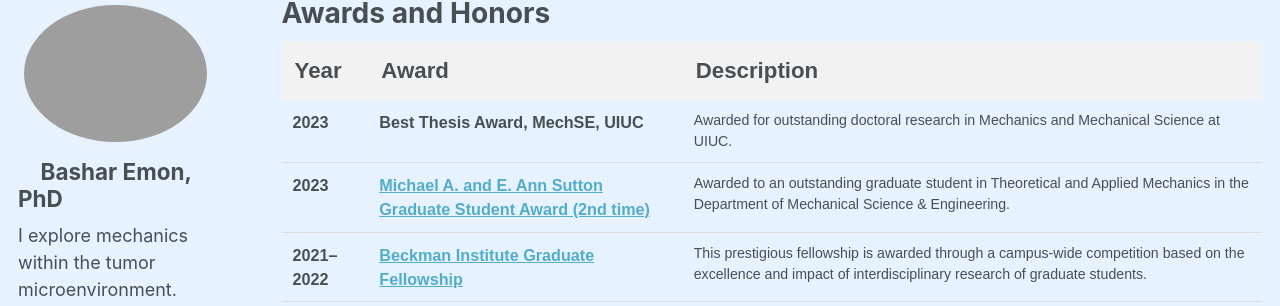
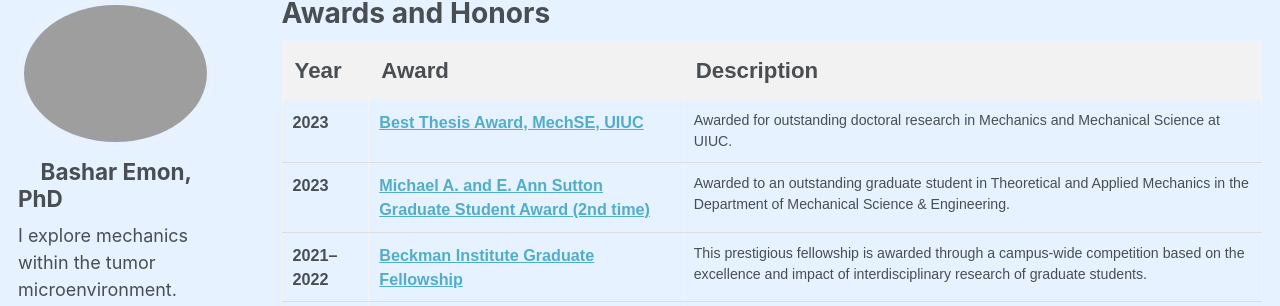
Before and after one commit to BasharEmon/BasharEmon.github.io, a Jekyll site: the page built from _pages/portfolio.html, in a window 1280 px wide. Shown: the part 238-544 px from the top of the page. Built offline with Jekyll 4.4.1, drawn with Linux system fonts in a browser that asks for light colours; some web fonts are replaced.

Commit message:
Update portfolio.html

```diff
--- a/_pages/portfolio.html
+++ b/_pages/portfolio.html
@@ -52,7 +52,8 @@ author_profile: true
   </tr>
   <tr>
     <td class="year">2023</td>
-    <td class="award">Best Thesis Award, MechSE, UIUC</td>
+    <td class="award">
+       <a href="https://mechse.illinois.edu/news/sp24-awards-banquet/grad-awards" target="_blank">Best Thesis Award, MechSE, UIUC</a></td>
     <td class="description">Awarded for outstanding doctoral research in Mechanics and Mechanical Science at UIUC.</td>
   </tr>
   <tr>
```
